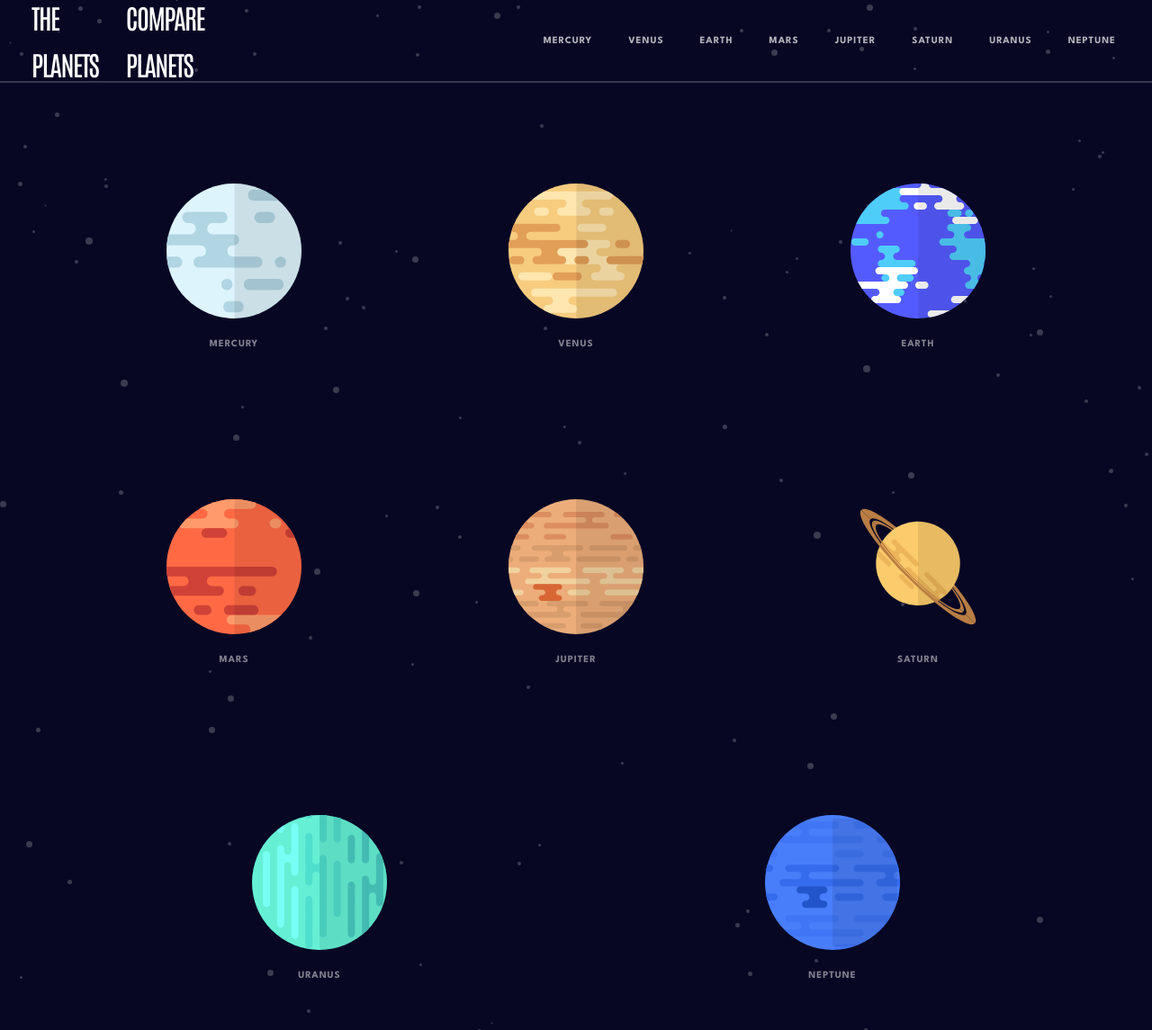
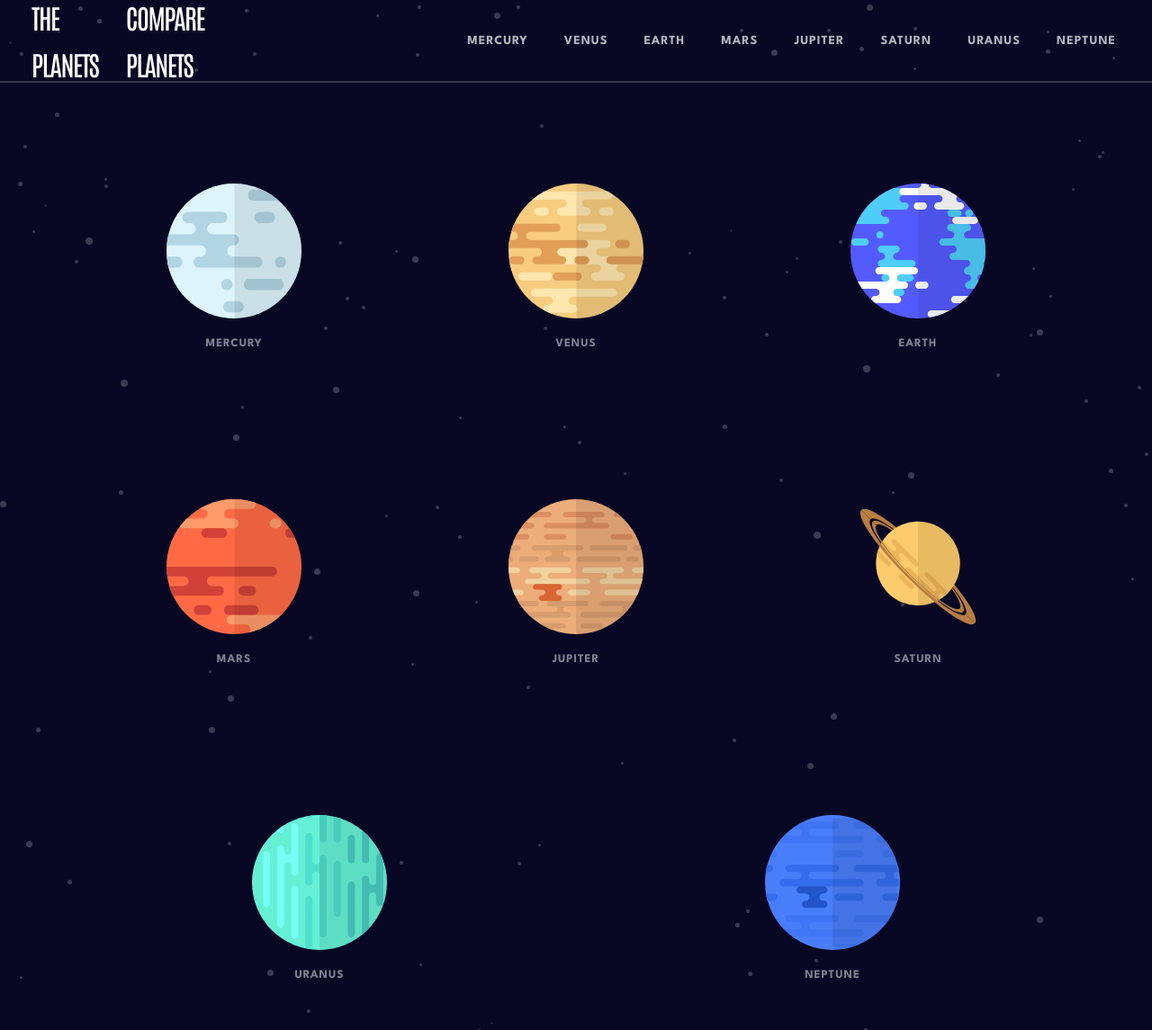
Before and after one commit to SimaElisabeta/Planets-fact-site, a Django app: page / in a window 1280 px wide. Shown: the whole page at 90% size. Run offline with Django 4.2, Linux system fonts and the light colour scheme; data comes from the database, SQL or seed files in the repository.

Commit message:
changed text hight for H3 (changes made for nav bar and home page)

```diff
--- a/plantes_fact_site/static/css/main_style.css
+++ b/plantes_fact_site/static/css/main_style.css
@@ -36,7 +36,7 @@ h2 {
 h3 {
   font-family: 'League Spartan', sans-serif;
   font-weight: 700 !important;
-  font-size: 12px !important;
+  font-size: 13px !important;
   line-height: 25px !important;
   letter-spacing: 2.6px;
   text-transform: uppercase;
@@ -45,7 +45,7 @@ h3 {
 h4 {
   font-family: 'League Spartan', sans-serif;
   font-weight: 700 !important;
-  font-size: 11px !important;
+  font-size: 13px !important;
   line-height: 25px !important;
   letter-spacing: 1px;
   text-transform: uppercase;
@@ -120,7 +120,7 @@ nav {
   text-decoration: none;
   font-family: 'League Spartan', sans-serif;
   font-weight: 700;
-  font-size: 11px;
+  font-size: 14px;
   line-height: 25px;
   letter-spacing: 1px;
   text-transform: uppercase;
```
